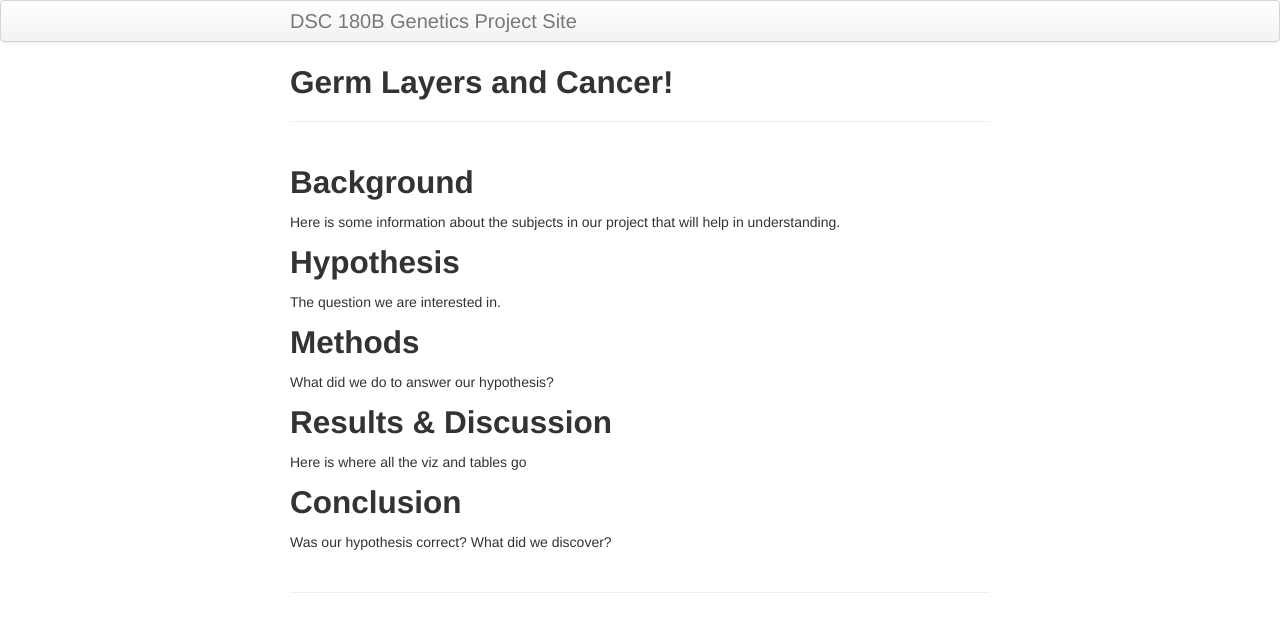
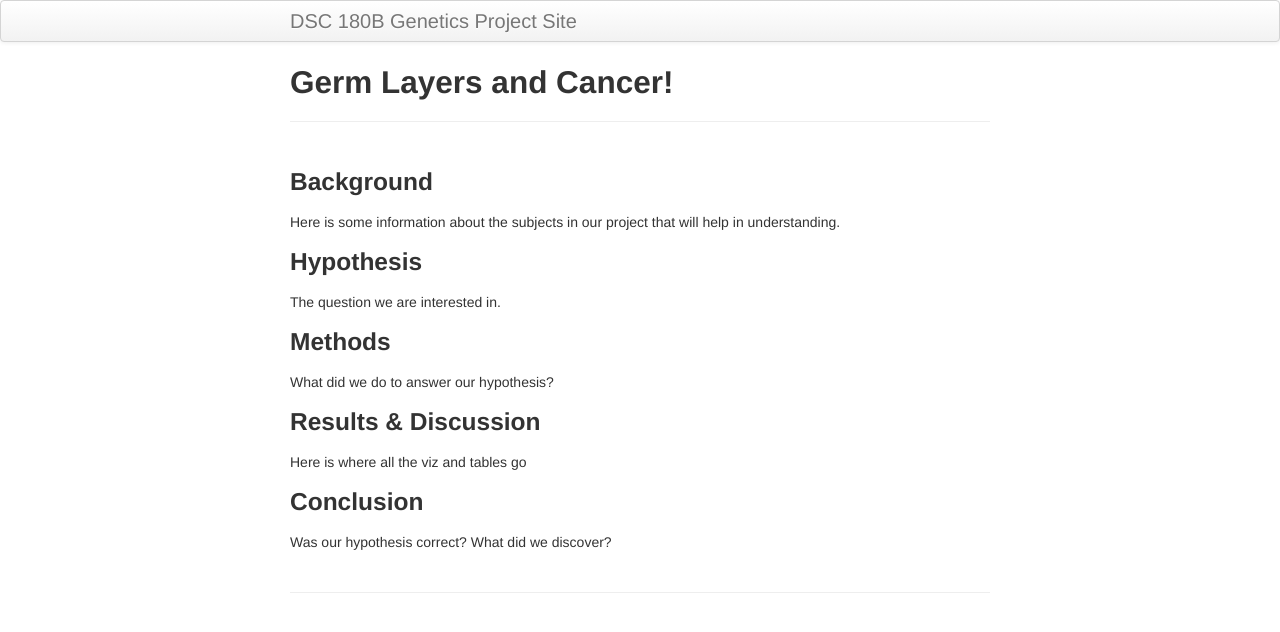
Before and after one commit to e5jiang/germ_layers_page, a Jekyll site: the page built from index.md, in a window 1280 px wide. Shown: the top 632 px of the page. Built offline with Jekyll 4.4.1, drawn with Linux system fonts in a browser that asks for light colours.

```diff
--- a/index.md
+++ b/index.md
@@ -4,17 +4,17 @@ title: Germ Layers and Cancer!
 description: DSC 180B project
 ---
 
-## Background
+### Background
 Here is some information about the subjects in our project that will help in understanding.
 
-## Hypothesis
+### Hypothesis
 The question we are interested in.
 
-## Methods
+### Methods
 What did we do to answer our hypothesis?
 
-## Results & Discussion
+### Results & Discussion
 Here is where all the viz and tables go
 
-## Conclusion
+### Conclusion
 Was our hypothesis correct? What did we discover?
```
